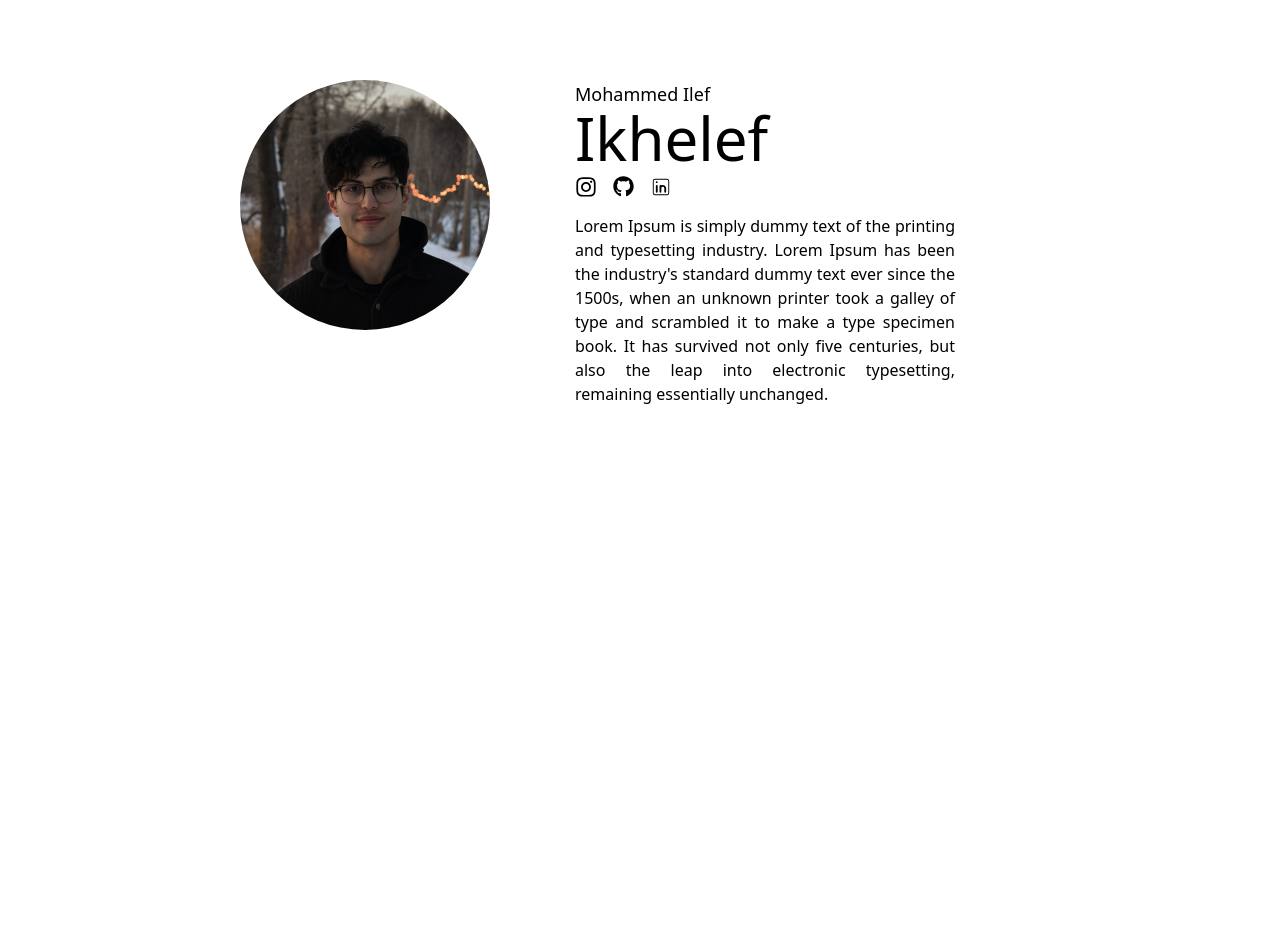
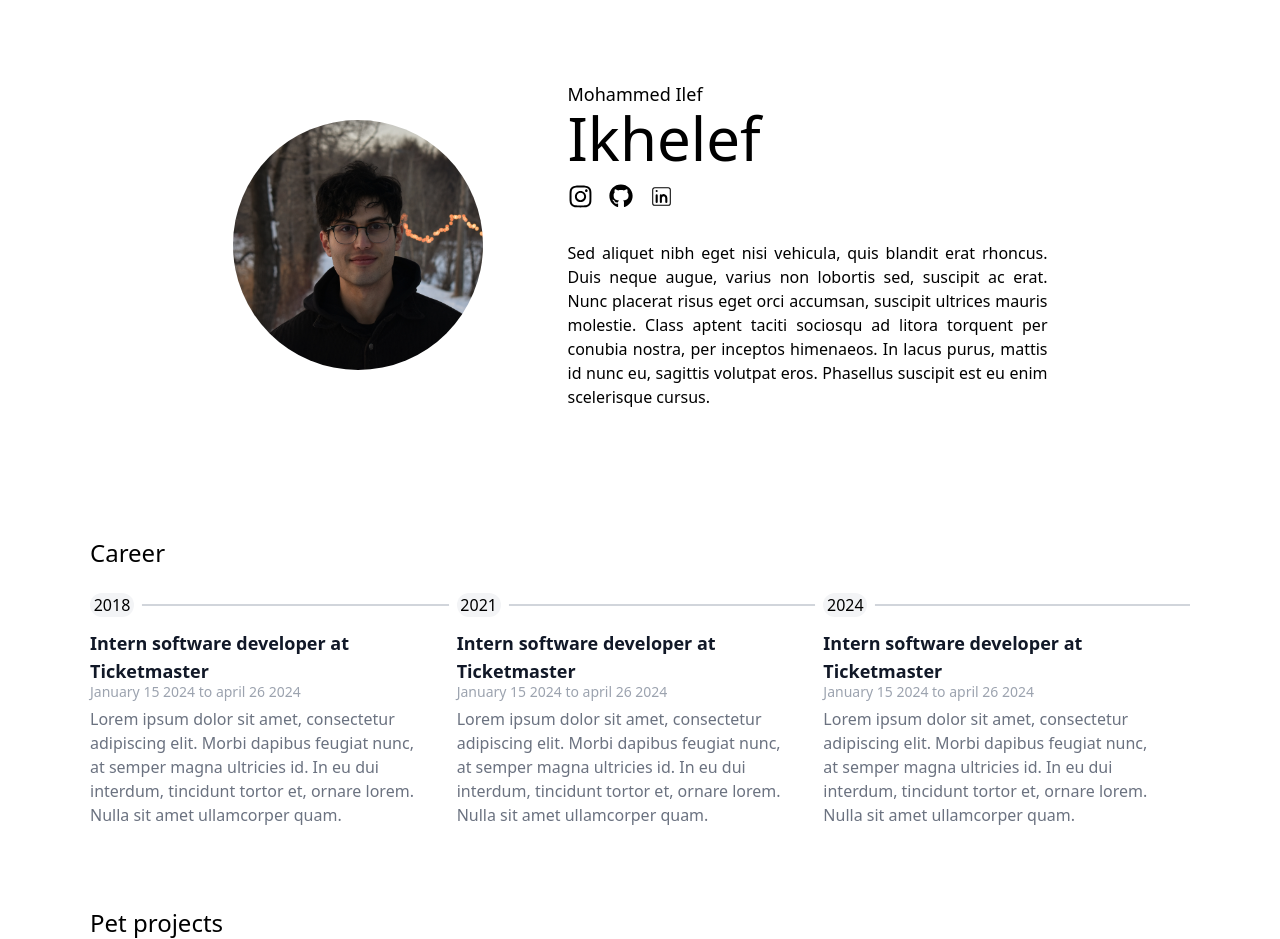
Before and after one commit to ilefM/MIlef, a React (Vite) app: page / in a window 1280 px wide. Before the commit the page ends 800 px from the top, so only its background shows below. Built offline with nearby package versions, Linux system fonts and the light colour scheme.

Commit message:
career section

```diff
--- a/src/App.tsx
+++ b/src/App.tsx
@@ -1,9 +1,13 @@
 import AboutMe from './components/AboutMe';
+import Career from './components/Career';
+import Projects from './components/Projects';
 
 function App() {
   return (
-    <div>
+    <div className="mx-5">
       <AboutMe />
+      <Career />
+      <Projects />
     </div>
   );
 }
--- a/src/components/AboutMe.tsx
+++ b/src/components/AboutMe.tsx
@@ -6,29 +6,30 @@ import { FaInstagram } from 'react-icons/fa';
 function AboutMe() {
   return (
     <>
-      <div className="flex flex-col sm:flex-row sm:max-w-[800px] mt-20 sm:mx-auto">
-        <div className="order-1 mx-auto sm:mx-0">
+      <div className="flex flex-col sm:flex-row sm:justify-around sm:max-w-[900px] mt-20 mx-2 sm:mx-auto">
+        <div className="order-1 m-auto sm:mx-0">
           <img
             className="w-[150px] sm:w-[250px] rounded-full"
             src={profilepic}
             alt="profile picture"
           />
         </div>
-        <div className="order-2 text-center sm:text-left mt-8 mx-auto sm:my-auto max-w-[380px]">
+        <div className="order-2 text-center sm:text-left mt-8 mx-auto sm:mx-0 sm:my-auto max-w-[480px]">
           <div className="text-lg">Mohammed Ilef</div>
           <div className="text-6xl">Ikhelef</div>
-          <div className="flex space-x-4 mx-auto justify-center sm:justify-start mt-4 sm:mt-2">
-            <FaInstagram size={22} />
-            <FaGithub size={21} />
-            <CiLinkedin size={22} />
+          <div className="flex space-x-4 mx-auto justify-center sm:justify-start mt-6 sm:mt-4">
+            <FaInstagram size={25} />
+            <FaGithub size={24} />
+            <CiLinkedin size={25} />
           </div>
-          <p className="mt-4 text-justify">
-            Lorem Ipsum is simply dummy text of the printing and typesetting
-            industry. Lorem Ipsum has been the industry's standard dummy text
-            ever since the 1500s, when an unknown printer took a galley of type
-            and scrambled it to make a type specimen book. It has survived not
-            only five centuries, but also the leap into electronic typesetting,
-            remaining essentially unchanged.
+          <p className="mt-8 text-justify">
+            Sed aliquet nibh eget nisi vehicula, quis blandit erat rhoncus. Duis
+            neque augue, varius non lobortis sed, suscipit ac erat. Nunc
+            placerat risus eget orci accumsan, suscipit ultrices mauris
+            molestie. Class aptent taciti sociosqu ad litora torquent per
+            conubia nostra, per inceptos himenaeos. In lacus purus, mattis id
+            nunc eu, sagittis volutpat eros. Phasellus suscipit est eu enim
+            scelerisque cursus.
           </p>
         </div>
       </div>
--- a/src/components/Career.tsx
+++ b/src/components/Career.tsx
@@ -1,5 +1,59 @@
 function Career() {
-  return <div>Career</div>;
+  const expriences = [
+    {
+      id: 1,
+      title: 'Intern software developer at Ticketmaster',
+      period: 'January 15 2024 to april 26 2024',
+      description:
+        'Lorem ipsum dolor sit amet, consectetur adipiscing elit. Morbi dapibus feugiat nunc, at semper magna ultricies id. In eu dui interdum, tincidunt tortor et, ornare lorem. Nulla sit amet ullamcorper quam.',
+      date: '2018',
+    },
+    {
+      id: 2,
+      title: 'Intern software developer at Ticketmaster',
+      period: 'January 15 2024 to april 26 2024',
+      description:
+        'Lorem ipsum dolor sit amet, consectetur adipiscing elit. Morbi dapibus feugiat nunc, at semper magna ultricies id. In eu dui interdum, tincidunt tortor et, ornare lorem. Nulla sit amet ullamcorper quam.',
+      date: '2021',
+    },
+    {
+      id: 3,
+      title: 'Intern software developer at Ticketmaster',
+      period: 'January 15 2024 to april 26 2024',
+      description:
+        'Lorem ipsum dolor sit amet, consectetur adipiscing elit. Morbi dapibus feugiat nunc, at semper magna ultricies id. In eu dui interdum, tincidunt tortor et, ornare lorem. Nulla sit amet ullamcorper quam.',
+      date: '2024',
+    },
+  ];
+
+  return (
+    <div className="mt-32 mx-2 sm:mx-auto sm:max-w-[1100px]">
+      <p className="text-2xl">Career</p>
+      <ol className="mt-6 items-center sm:flex">
+        {expriences.map((e) => (
+          <li className="relative mb-6 sm:mb-0">
+            <div className="flex items-center">
+              <div className="z-10 flex items-center justify-center w-11 h-6 bg-gray-100 rounded-full ring-0 ring-white sm:ring-8 shrink-0">
+                <p>{e.date}</p>
+              </div>
+              <div className="sm:flex w-full bg-gray-300 h-0.5 dark:bg-gray-700"></div>
+            </div>
+            <div className="mt-3 sm:pe-8">
+              <h3 className="text-lg font-semibold text-gray-900 dark:text-white">
+                {e.title}
+              </h3>
+              <p className="block mb-2 text-sm font-normal leading-none text-gray-400 dark:text-gray-500">
+                {e.period}
+              </p>
+              <p className="text-base font-normal text-gray-500 dark:text-gray-400">
+                {e.description}
+              </p>
+            </div>
+          </li>
+        ))}
+      </ol>
+    </div>
+  );
 }
 
 export default Career;
--- a/src/components/Projects.tsx
+++ b/src/components/Projects.tsx
@@ -1,5 +1,9 @@
 function Projects() {
-  return <div>Projects</div>;
+  return (
+    <div className="mt-20 mx-2 sm:mx-auto sm:max-w-[1100px]">
+      <p className="text-2xl">Pet projects</p>
+    </div>
+  );
 }
 
 export default Projects;
--- a/tailwind.config.js
+++ b/tailwind.config.js
@@ -2,7 +2,11 @@
 export default {
   content: ['./index.html', './src/**/*.{js,ts,jsx,tsx}'],
   theme: {
-    extend: {},
+    extend: {
+      screens: {
+        sm: '800px',
+      },
+    },
   },
   plugins: [],
 };
```
